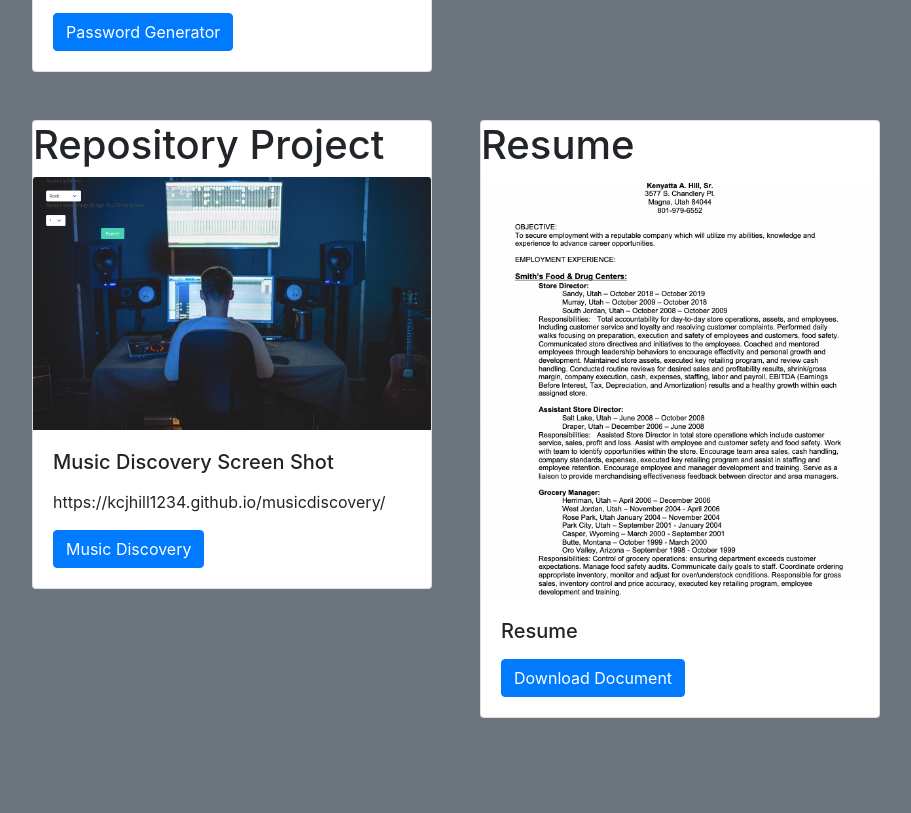
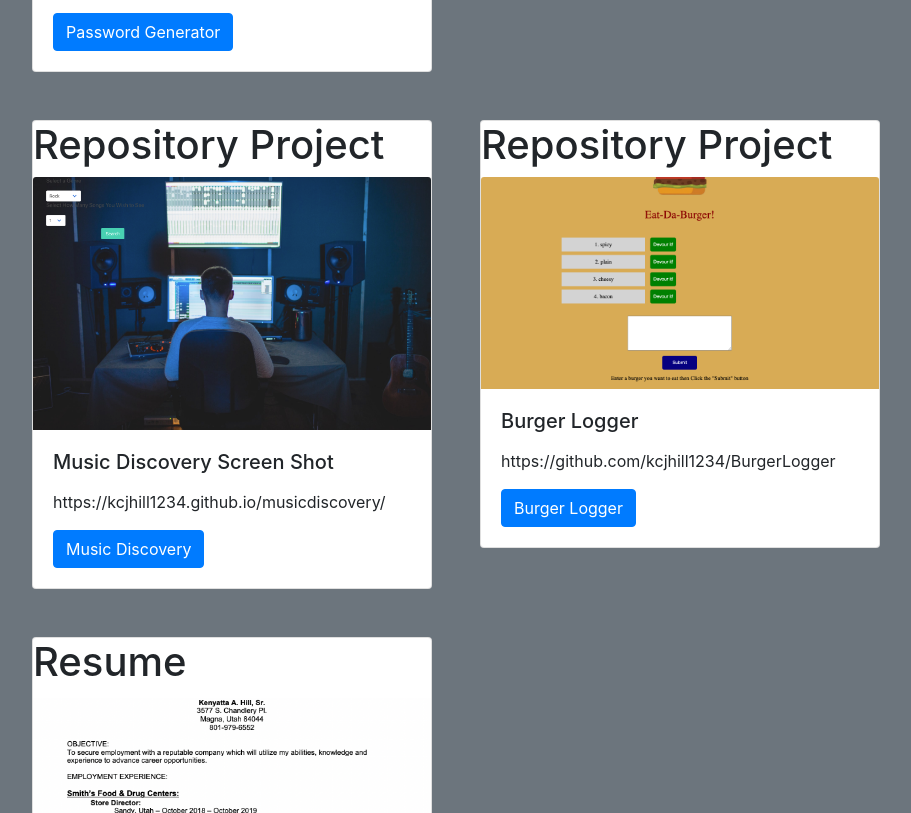
Before and after one commit to kcjhill1234/Portfolio, a plain HTML site: page portfolio.html in a window 1280 px wide. Shown: the part 554-1367 px from the top of the page, without its empty margins (62-973 px from the left). Before the commit the page ends 1296 px from the top, so only its background shows below. Drawn offline with nearby package versions, Linux system fonts and the light colour scheme.

Commit message:
added project

```diff
--- a/portfolio.html
+++ b/portfolio.html
@@ -80,6 +80,20 @@
                     </div>
                 </div>
             </div>
+
+            <div class="flex-column">
+                <div class="card m-4" style="width: 25rem;">
+                    <h1>Repository Project</h1>
+                    <img src="./Assets/Images/Screen Shot 2020-08-19 at 4.13.35 PM.png" class="card-img-top" alt="...">
+                    <div class="card-body">
+                        <h5 class="card-title">Burger Logger</h5>
+                        <p class="card-text"></p>https://github.com/kcjhill1234/BurgerLogger</p>
+                        <a href="https://github.com/kcjhill1234/BurgerLogger" class="btn btn-primary">Burger Logger</a>
+                    </div>
+                </div>
+            </div>
+
+
             <div class="flex-column">
                 <div class="card m-4" style="width: 25rem;">
                     <h1>Resume</h1>
```
Also changed, not shown: Assets/Images/Screen Shot 2020-08-19 at 4.13.35 PM.png (added).
